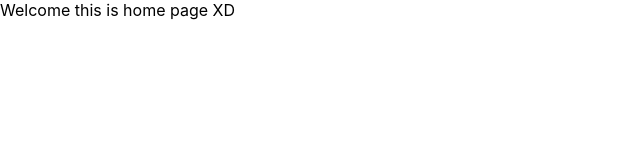
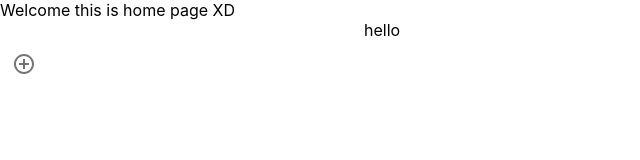
Before and after one commit to gokitchen/dashboard, a React (Create React App) app in the folder react/: page /home in a window 1280 px wide. Shown: the top 160 px of the page, without its empty margins (0-640 px from the left). Built offline with nearby package versions, Linux system fonts and the light colour scheme.

Commit message:
update home page on button

```diff
--- a/react/src/pages/home/index.tsx
+++ b/react/src/pages/home/index.tsx
@@ -1,5 +1,17 @@
+import AddCircleOutlineIcon from "@mui/icons-material/AddCircleOutline";
+import { IconButton } from "@mui/material";
+import { Container } from "@mui/material";
+
 const Home = (): JSX.Element => {
-  return <div>Welcome this is home page XD</div>;
+  return (
+    <div>
+      Welcome this is home page XD
+      <Container maxWidth="sm">hello</Container>
+      <IconButton aria-label="add" size="large">
+        <AddCircleOutlineIcon />
+      </IconButton>
+    </div>
+  );
 };
 
 export default Home;
```
